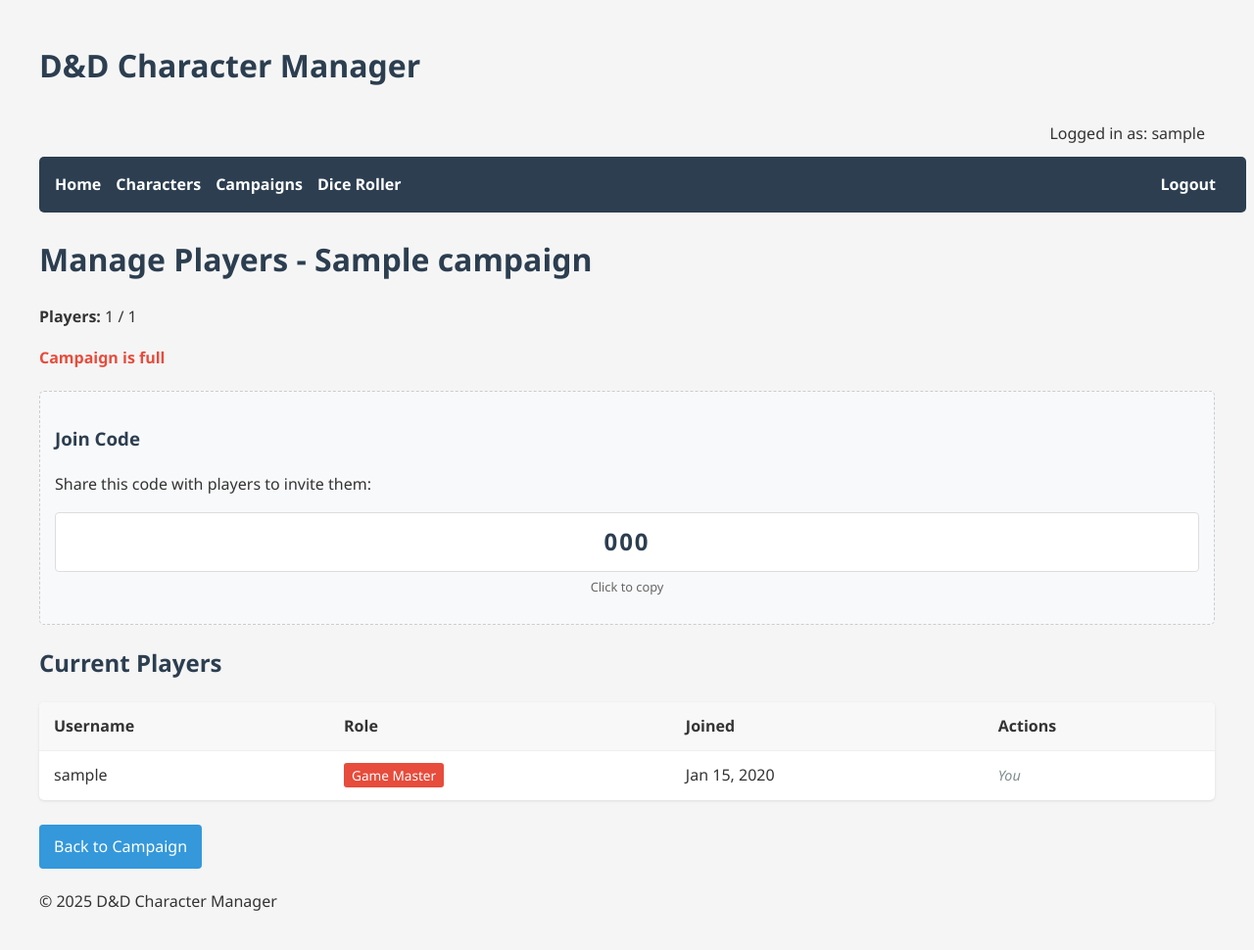
After one commit to Spurgelwurg/DnD_Django, a Django app: page /game/campaign/1/players/ in a window 1280 px wide. The commit adds this page. Shown: the whole page at 98% size. Run offline with Django 5.2, Linux system fonts and the light colour scheme; a user stored in the database is signed in; tables that the repository leaves empty hold one stand-in row (values such as "Sample post").

Commit message:
added GM player Management to campaigns

```diff
--- /dev/null
+++ b/game/templates/game/campaign_management/manage_players.html
@@ -0,0 +1,179 @@
+{% extends 'game/base_menu.html' %}
+
+{% block content %}
+<h1>Manage Players - {{ campaign.name }}</h1>
+
+<div class="campaign-details">
+    <p><strong>Players:</strong> {{ campaign.current_player_count }} / {{ campaign.max_players }}</p>
+    {% if campaign.spots_remaining > 0 %}
+        <p><strong>Spots Remaining:</strong> {{ campaign.spots_remaining }}</p>
+    {% else %}
+        <p class="warning"><strong>Campaign is full</strong></p>
+    {% endif %}
+
+    <div class="join-code-section">
+        <h3>Join Code</h3>
+        <p>Share this code with players to invite them:</p>
+        <div class="join-code">{{ campaign.join_code }}</div>
+        <p class="copy-hint">Click to copy</p>
+    </div>
+</div>
+
+<h2>Current Players</h2>
+<div class="player-list-container">
+    <table class="player-table">
+        <thead>
+            <tr>
+                <th>Username</th>
+                <th>Role</th>
+                <th>Joined</th>
+                <th>Actions</th>
+            </tr>
+        </thead>
+        <tbody>
+            {% for player in players %}
+                <tr>
+                    <td>{{ player.user.username }}</td>
+                    <td>
+                        {% if player.is_game_master %}
+                            <span class="gm-badge">Game Master</span>
+                        {% else %}
+                            Player
+                        {% endif %}
+                    </td>
+                    <td>{{ player.date_joined|date:"M d, Y" }}</td>
+                    <td>
+                        {% if player.user == request.user %}
+                            <span class="disabled-action">You</span>
+                        {% elif player.is_game_master %}
+                            <span class="disabled-action">Cannot remove GM</span>
+                        {% else %}
+                            <form method="post" class="inline-form" onsubmit="return confirm('Are you sure you want to remove {{ player.user.username }} from the campaign?');">
+                                {% csrf_token %}
+                                <input type="hidden" name="action" value="remove">
+                                <input type="hidden" name="player_id" value="{{ player.id }}">
+                                <button type="submit" class="danger-button">Remove</button>
+                            </form>
+                        {% endif %}
+                    </td>
+                </tr>
+            {% endfor %}
+        </tbody>
+    </table>
+</div>
+
+<div class="action-buttons">
+    <a href="{% url 'game:campaign_management:campaign_detail' campaign.id %}" class="button">Back to Campaign</a>
+</div>
+{% endblock %}
+
+{% block extra_head %}
+<style>
+    .player-list-container {
+        margin: 20px 0;
+    }
+
+    .player-table {
+        width: 100%;
+        border-collapse: collapse;
+        background-color: white;
+        border-radius: 5px;
+        overflow: hidden;
+        box-shadow: 0 1px 3px rgba(0,0,0,0.1);
+    }
+
+    .player-table th,
+    .player-table td {
+        padding: 12px 15px;
+        text-align: left;
+        border-bottom: 1px solid #efefef;
+    }
+
+    .player-table th {
+        background-color: #f8f8f8;
+        font-weight: bold;
+    }
+
+    .player-table tr:last-child td {
+        border-bottom: none;
+    }
+
+    .gm-badge {
+        background-color: #e74c3c;
+        color: white;
+        padding: 3px 8px;
+        border-radius: 3px;
+        font-size: 0.85em;
+    }
+
+    .danger-button {
+        background-color: #e74c3c;
+        color: white;
+        border: none;
+        padding: 5px 10px;
+        border-radius: 3px;
+        cursor: pointer;
+        font-size: 0.9em;
+    }
+
+    .danger-button:hover {
+        background-color: #c0392b;
+    }
+
+    .disabled-action {
+        color: #7f8c8d;
+        font-style: italic;
+        font-size: 0.9em;
+    }
+
+    .inline-form {
+        display: inline;
+    }
+
+    .warning {
+        color: #e74c3c;
+        font-weight: bold;
+    }
+
+    .join-code-section {
+        background-color: #f8f9fa;
+        padding: 15px;
+        border-radius: 5px;
+        margin: 20px 0;
+        border: 1px dashed #ccc;
+    }
+
+    .join-code {
+        font-size: 24px;
+        font-weight: bold;
+        text-align: center;
+        padding: 10px;
+        background: #fff;
+        border: 1px solid #ddd;
+        border-radius: 4px;
+        cursor: pointer;
+        color: #2c3e50;
+        letter-spacing: 2px;
+    }
+
+    .copy-hint {
+        text-align: center;
+        color: #666;
+        font-size: 0.8em;
+        margin-top: 5px;
+    }
+</style>
+
+<script>
+    document.addEventListener('DOMContentLoaded', function() {
+        const joinCodeElement = document.querySelector('.join-code');
+        if (joinCodeElement) {
+            joinCodeElement.addEventListener('click', function() {
+                navigator.clipboard.writeText(this.textContent.trim()).then(() => {
+                    alert('Join code copied to clipboard!');
+                });
+            });
+        }
+    });
+</script>
+{% endblock %}
```
Also changed, not shown: game/templates/game/base.html (+35 -0 lines), game/templates/game/campaign_management/campaign_detail.html (+6 -2 lines).
